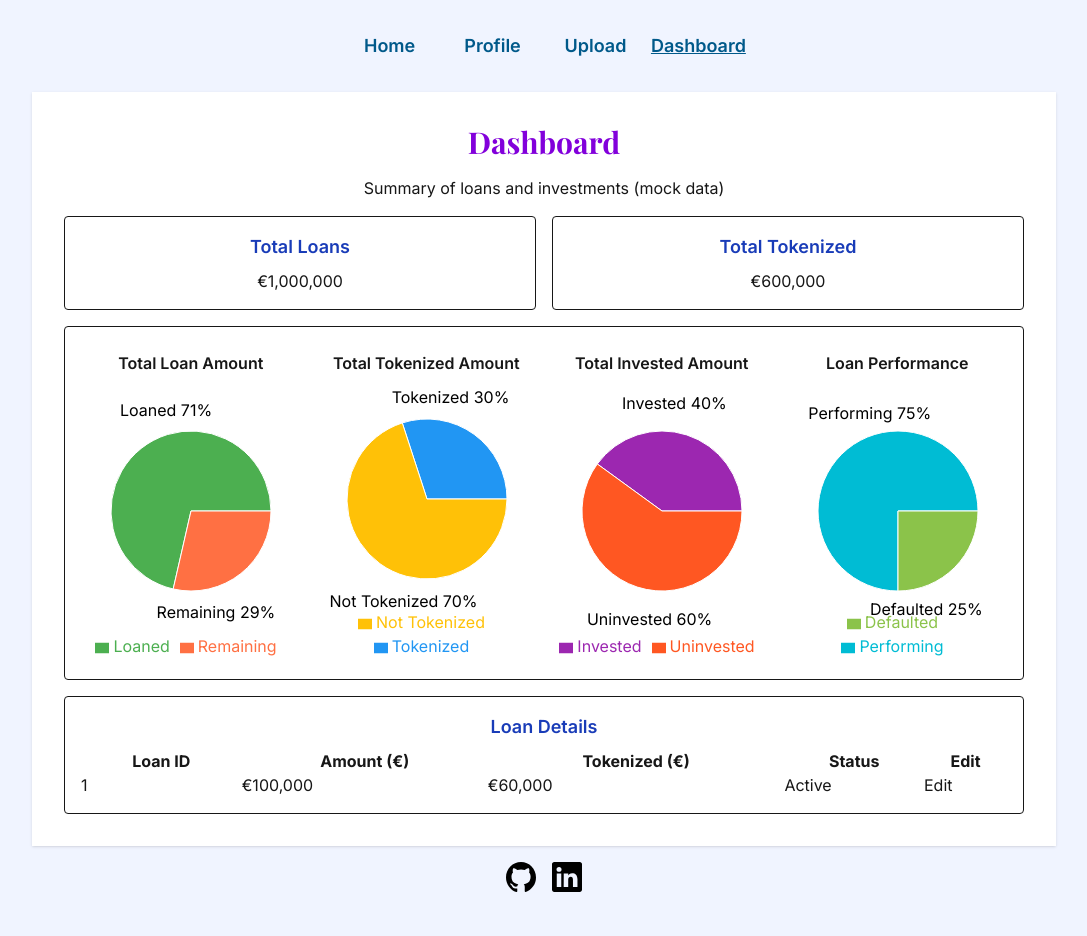
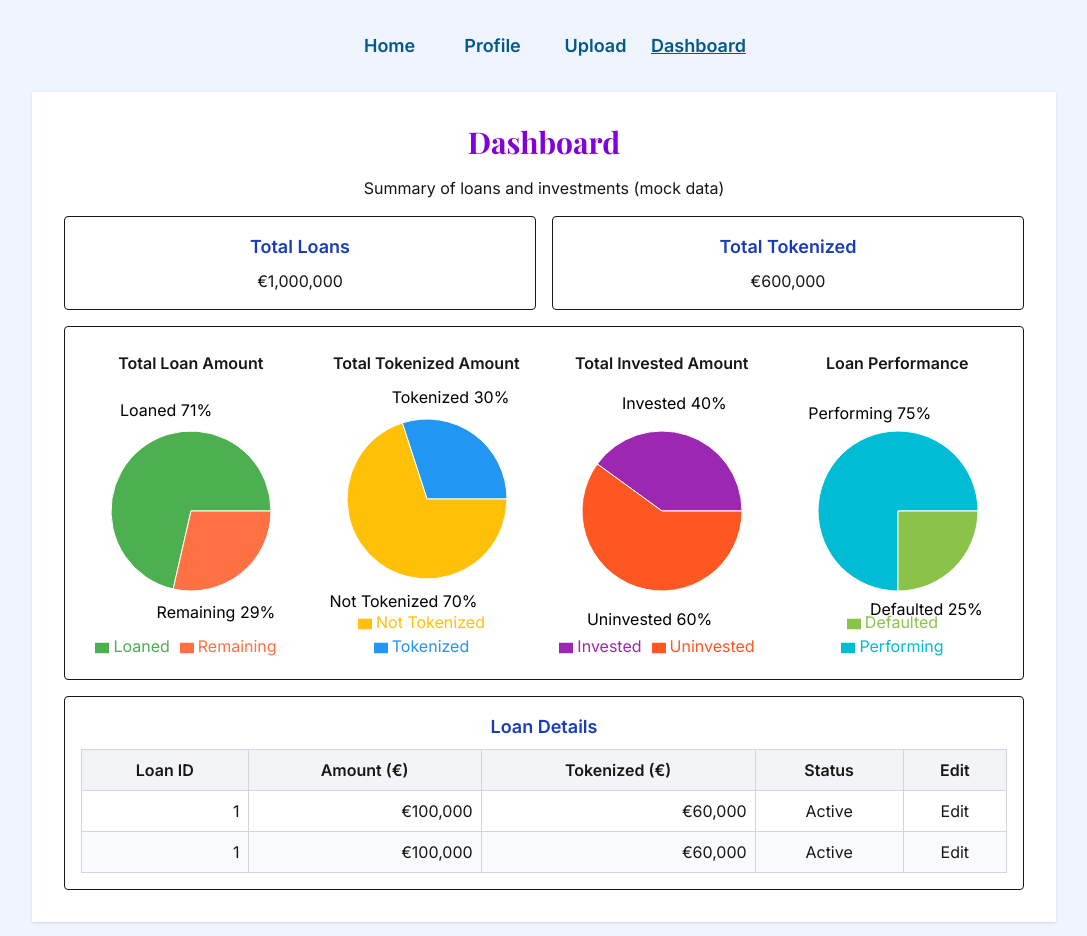
Before and after one commit to kizuyoko/loan-tokenization-dashboard, a Next.js app: page /dashboard in a window 1280 px wide. Shown: the top 936 px of the page, without its empty margins (96-1183 px from the left). Before the commit the page ends 908 px from the top, so only its background shows below. Built offline with nearby package versions, Linux system fonts and the light colour scheme.

Commit message:
Base of table

```diff
--- a/src/app/globals.css
+++ b/src/app/globals.css
@@ -75,3 +75,23 @@ button:disabled {
 .error-text {
   @apply text-red-600
 }
+
+.loan-table {
+  @apply w-full border-collapse mt-2 table-auto border border-gray-300;
+}
+
+.loan-table tr:hover td{
+  @apply bg-gray-300;
+}
+
+.loan-table th,
+.loan-table td {
+  @apply border border-gray-300 p-2;
+}
+
+.loan-table th {
+  @apply bg-gray-100 font-semibold text-center
+}
+.loan-table tr:nth-child(even) {
+  @apply bg-gray-50;
+}
--- a/src/components/LoanTable.tsx
+++ b/src/components/LoanTable.tsx
@@ -2,7 +2,7 @@ export const LoanTable = () => {
   return (
     <div className="w-full p-4 border rounded">
       <h2 className="text-left">Loan Details</h2>
-      <table className="w-full mt-2 table-auto">
+      <table className="loan-table">
         <thead>
           <tr>
             <th>Loan ID</th>
@@ -15,11 +15,18 @@ export const LoanTable = () => {
         <tbody>
           {/* Mock data rows */}
           <tr>
-            <td>1</td>
-            <td>€100,000</td>
-            <td>€60,000</td>
-            <td>Active</td>
-            <td>Edit</td>
+            <td className="text-right">1</td>
+            <td className="text-right">€100,000</td>
+            <td className="text-right">€60,000</td>
+            <td className="text-center">Active</td>
+            <td className="text-center">Edit</td>
+          </tr>
+          <tr>
+            <td className="text-right">1</td>
+            <td className="text-right">€100,000</td>
+            <td className="text-right">€60,000</td>
+            <td className="text-center">Active</td>
+            <td className="text-center">Edit</td>
           </tr>
         </tbody>
       </table>
```
